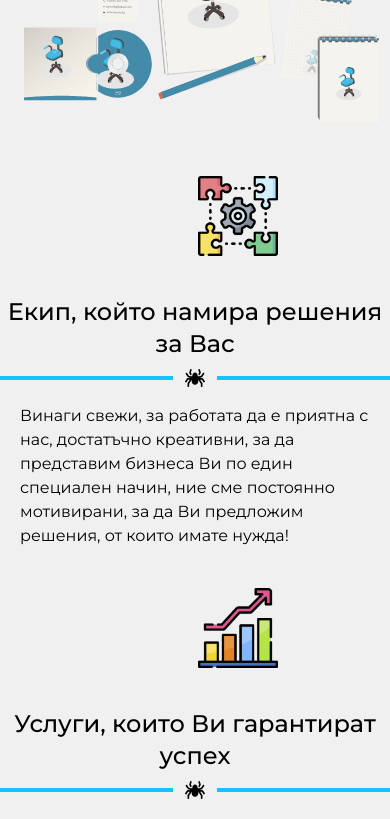
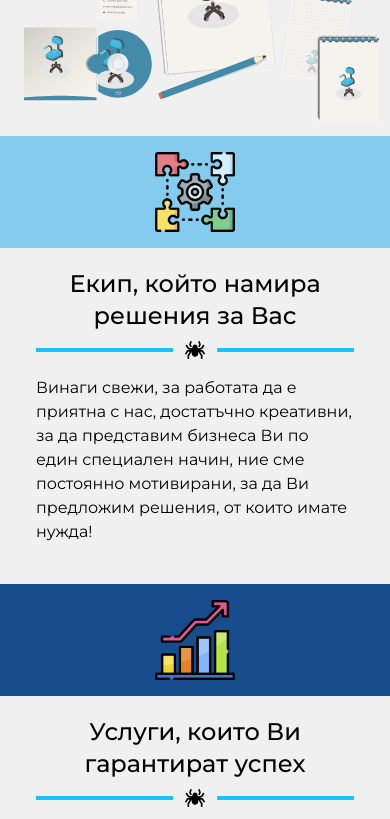
Before and after one commit to StroverIT/Strover, a Next.js app: page /aboutUs in a window 390 px wide. Shown: the part 1040-1859 px from the top of the page. Built offline with nearby package versions, Linux system fonts and the light colour scheme; a web font is replaced by a local one.

Commit message:
fixing layout, responsive and animation bug :D

```diff
--- a/components/HeaderSpider.js
+++ b/components/HeaderSpider.js
@@ -4,12 +4,12 @@ import { useInView } from "react-intersection-observer";
 import { motion, useAnimation } from "framer-motion";
 
 const lineVariants = {
-  initial: { width: 0 },
+  initial: { width: 0, opacity: 0 },
   animate: {
     width: "100%",
-
+    opacity: 1,
     transition: {
-      duration: 4,
+      duration: 2,
       type: "spring",
     },
   },
@@ -35,7 +35,7 @@ export default function HeaderSpider({
       <div className="mt-2 flex-center">
         <motion.div
           variants={lineVariants}
-          className={`h-1 w-full ${lineColor}`}
+          className={`h-1 ${lineColor}`}
         ></motion.div>
         <div className="px-3 text-xl">
           <FaSpider />
@@ -43,7 +43,7 @@ export default function HeaderSpider({
 
         <motion.div
           variants={lineVariants}
-          className={`h-1 w-full ${lineColor}`}
+          className={`h-1  ${lineColor}`}
         ></motion.div>
       </div>
     </motion.div>
--- a/components/otherPagesNav/AboutUs/InfoContainer.js
+++ b/components/otherPagesNav/AboutUs/InfoContainer.js
@@ -9,14 +9,14 @@ export default function InfoContainer({ title, p, image, border, isNext }) {
         border ? "lg:border-y" : "lg:border-t"
       } border-primaryBlue-300`}
     >
-      <section className=" grid lg:grid-cols-2 w-full h-full">
+      <section className="grid w-full h-full lg:grid-cols-2">
         <div
-          className={` w-full h-full py-10 ${
-            isNext ? "lg:bg-primaryBlue-850" : "lg:bg-primaryBlue-300"
+          className={` w-full h-full py-4 lg:py-10 ${
+            isNext ? "bg-primaryBlue-850" : "bg-primaryBlue-300"
           }`}
         >
-          <div className="flex items-center justify-end pr-28  ">
-            <div className="relative  w-20 h-20 lg:h-60 lg:w-60">
+          <div className="flex items-center justify-center lg:justify-end lg:pr-28 ">
+            <div className="relative w-20 h-20 lg:h-60 lg:w-60">
               <Image
                 src={`/icons/${image}`}
                 alt="growth for you and your company"
@@ -25,13 +25,11 @@ export default function InfoContainer({ title, p, image, border, isNext }) {
             </div>
           </div>
         </div>
-        <div className="flex-center flex-col ">
-          <section className="flex-center ">
-            <div className="">
-              <HeaderSpider title={title} size="text-2xl" />
-            </div>
+        <div className="flex-col pt-5 pb-10 max-lg:container flex-center">
+          <section className="container flex-center ">
+            <HeaderSpider title={title} size="text-2xl" />
           </section>
-          <h3 className="text-center text-4xl font-medium"></h3>
+          <h3 className="text-4xl font-medium text-center"></h3>
           <p className="mt-4 lg:px-56 max-lg:container">{p}</p>
         </div>
       </section>
--- a/pages/aboutUs.js
+++ b/pages/aboutUs.js
@@ -93,7 +93,7 @@ export default function AboutUs() {
             </div>
           </div>
         </section>
-        <section className="flex flex-col lg:mt-28 ">
+        <section className="flex flex-col  lg:mt-28">
           {/* FIrst sectionis */}
 
           <InfoContainer
```
